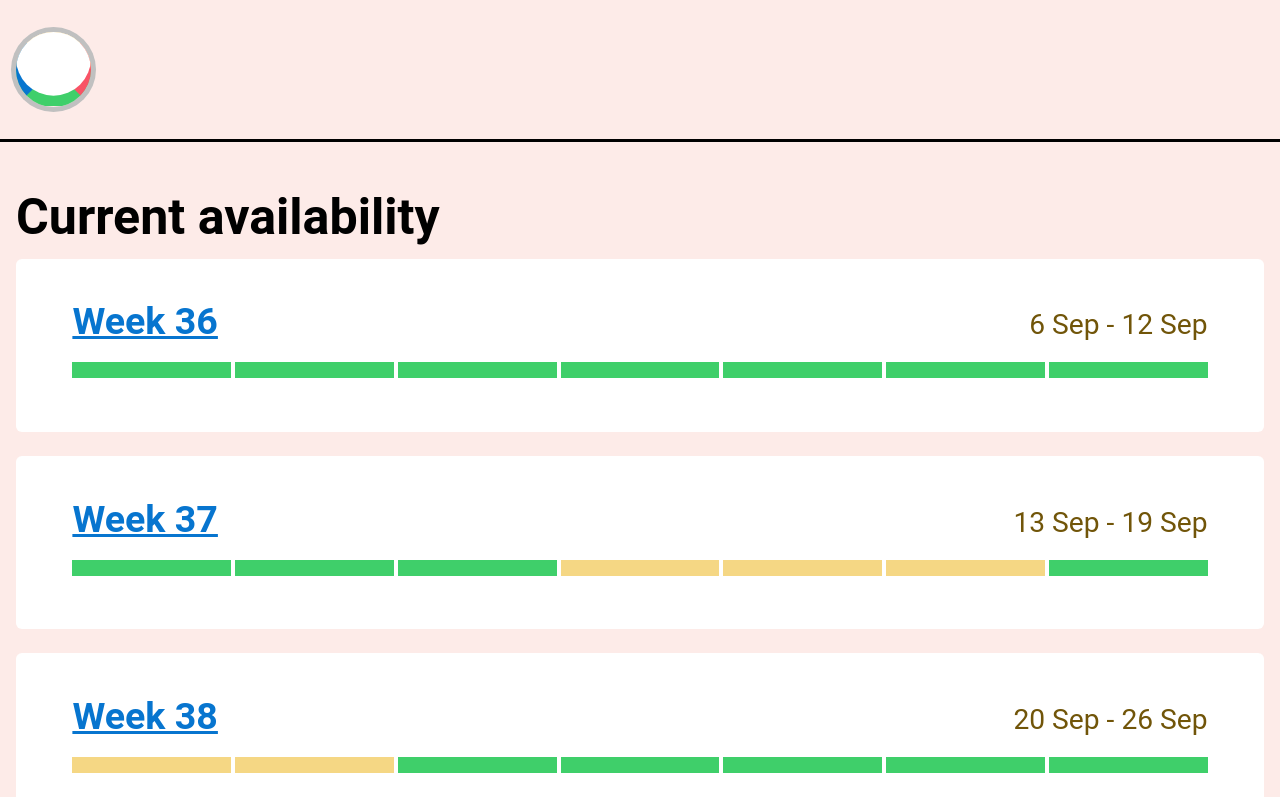
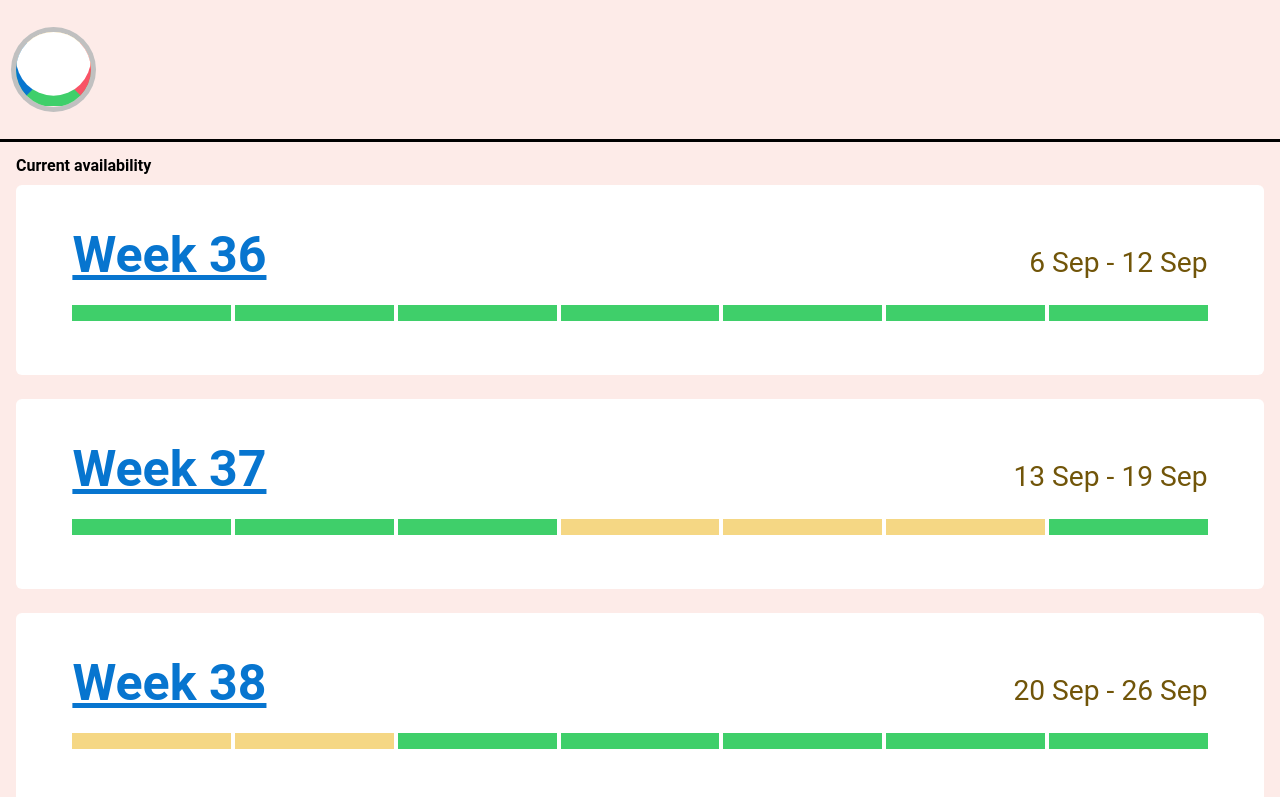
Before and after one commit to jenshedqvist/laundryday, a Next.js app: page / in a window 1280 px wide. Shown: the top 797 px of the page. Built offline with nearby package versions, Linux system fonts and the light colour scheme.

Commit message:
Token props for text sizes

```diff
--- a/components/text/text.module.css
+++ b/components/text/text.module.css
@@ -1,9 +1,6 @@
 .title,
 .prose h1 {
-  font-size: calc(
-    var(--token-fluid-base-font-size) * var(--token-font-scale) *
-      var(--token-font-scale)
-  );
+  font-size: var(--token-font-size-lvl-1);
   line-height: var(--token-font-scale);
   font-weight: 700;
   margin: 0;
@@ -11,7 +8,7 @@
 
 .heading,
 .prose h2 {
-  font-size: calc(var(--token-fluid-base-font-size) * var(--token-font-scale));
+  font-size: var(--token-font-size-lvl-2);
   line-height: var(--token-font-scale);
   font-weight: 600;
   margin-bottom: 0.5rem;
@@ -19,7 +16,7 @@
 
 .subheading,
 .prose h3 {
-  font-size: var(--token-fluid-base-font-size);
+  font-size: var(--token-font-size-lvl-3);
   line-height: var(--token-font-scale);
   font-weight: 600;
   color: var(--token-color-yellow-dark);
--- a/styles/tokens/typography.css
+++ b/styles/tokens/typography.css
@@ -3,6 +3,18 @@
   --token-base-font: Roboto, sans-serif;
   --token-fluid-base-font-size: calc(0.75rem + (375px * 0.02));
   --token-font-scale: 1.33333;
+
+  --token-font-size-lvl-1: calc(
+    var(--token-fluid-base-font-size) * var(--token-font-scale) *
+      var(--token-font-scale)
+  );
+  --token-font-size-lvl-2: calc(
+    var(--token-fluid-base-font-size) * var(--token-font-scale) *
+  );
+  --token-font-size-lvl-3: calc(
+    var(--token-fluid-base-font-size) * var(--token-font-scale)
+  );
+  --token-font-size-small: calc(var(--token-fluid-base-font-size) * 0.75);
 }
 
 @media (min-width: 375px) {
```
